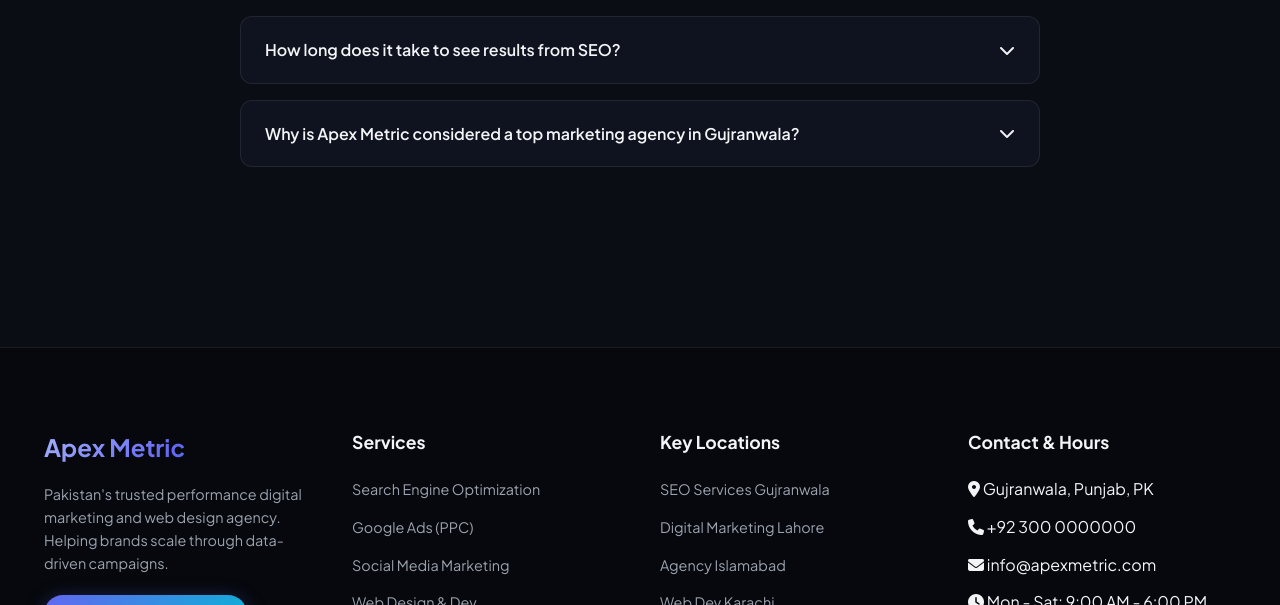
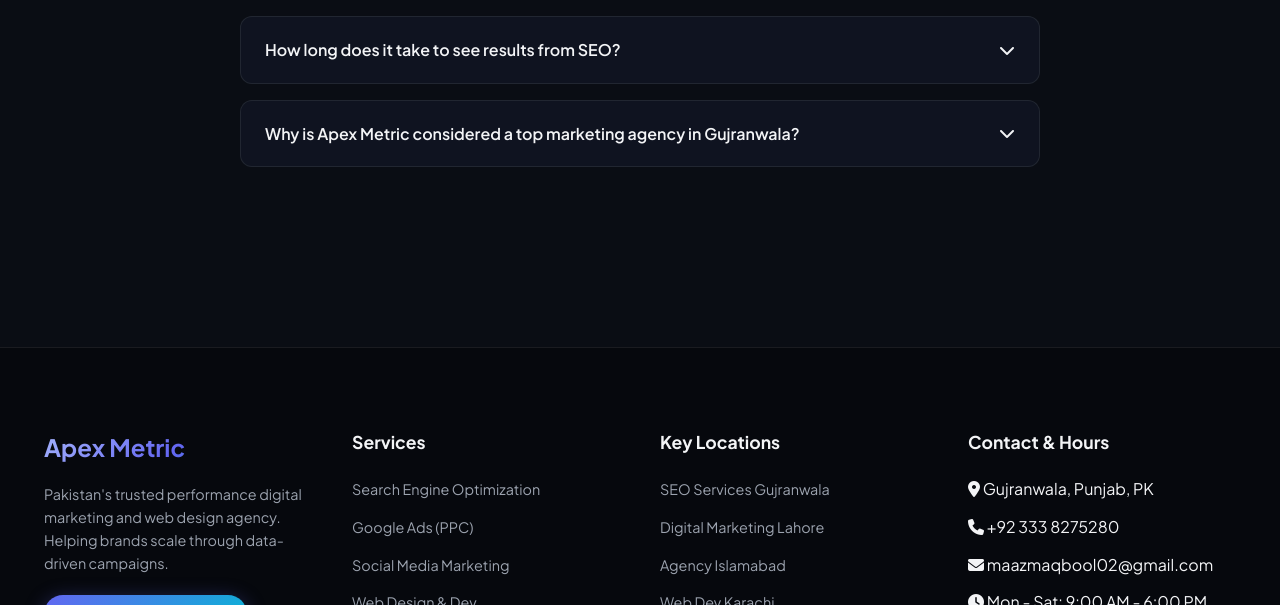
Before and after one commit to maazabdullah333/apex-metric, a plain HTML site: page index.html in a window 1280 px wide. Shown: the part 1928-2533 px from the top of the page. Drawn offline with nearby package versions, Linux system fonts and the light colour scheme.

Commit message:
Update contact information in footer

```diff
--- a/index.html
+++ b/index.html
@@ -806,8 +806,8 @@
           <h4>Contact & Hours</h4>
           <ul>
             <li><i class="fa-solid fa-location-dot"></i> Gujranwala, Punjab, PK</li>
-            <li><i class="fa-solid fa-phone"></i> +92 300 0000000</li>
-            <li><i class="fa-solid fa-envelope"></i> info@apexmetric.com</li>
+            <li><i class="fa-solid fa-phone"></i> +92 333 8275280</li>
+            <li><i class="fa-solid fa-envelope"></i> maazmaqbool02@gmail.com</li>
             <li><i class="fa-solid fa-clock"></i> Mon - Sat: 9:00 AM - 6:00 PM</li>
           </ul>
         </div>
```
